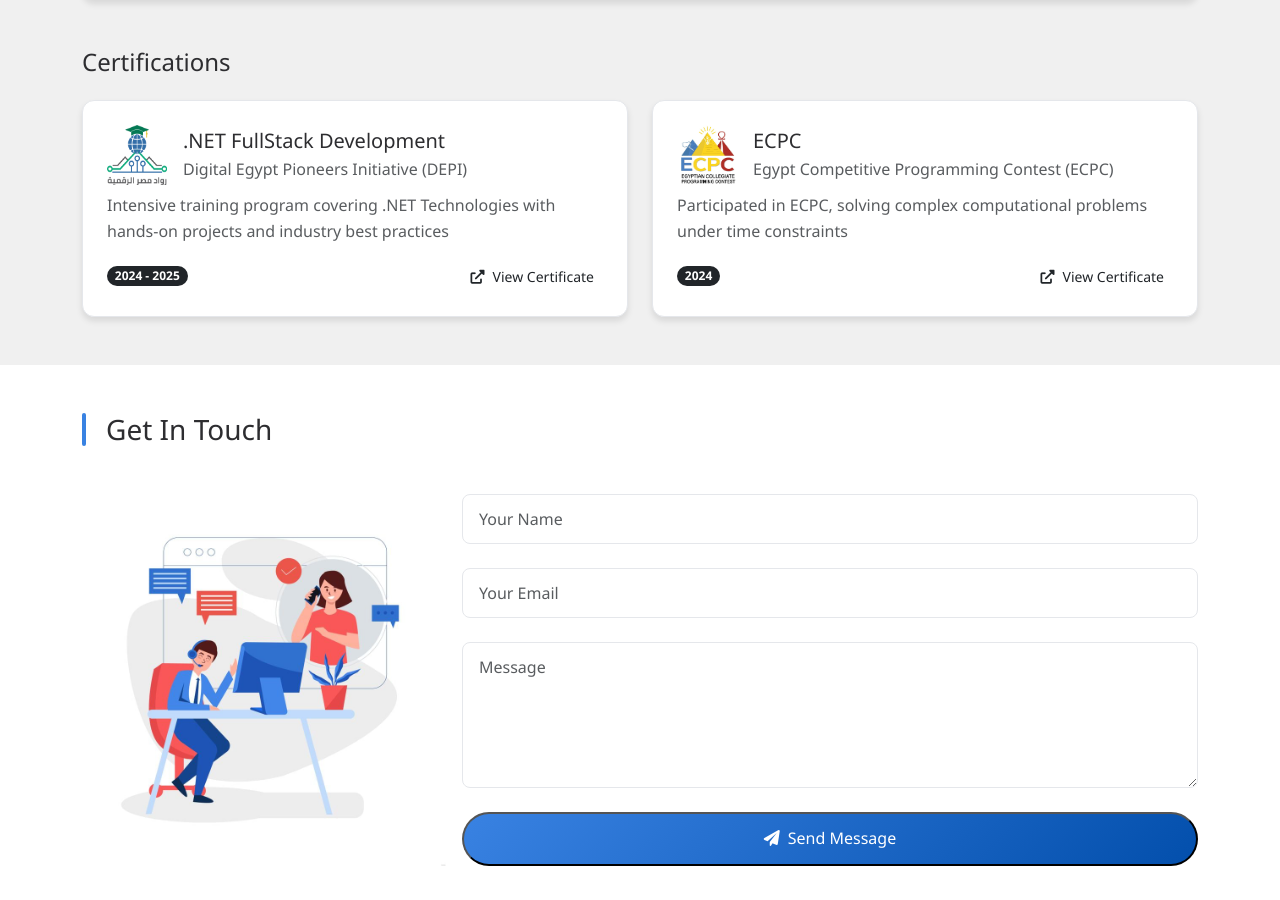
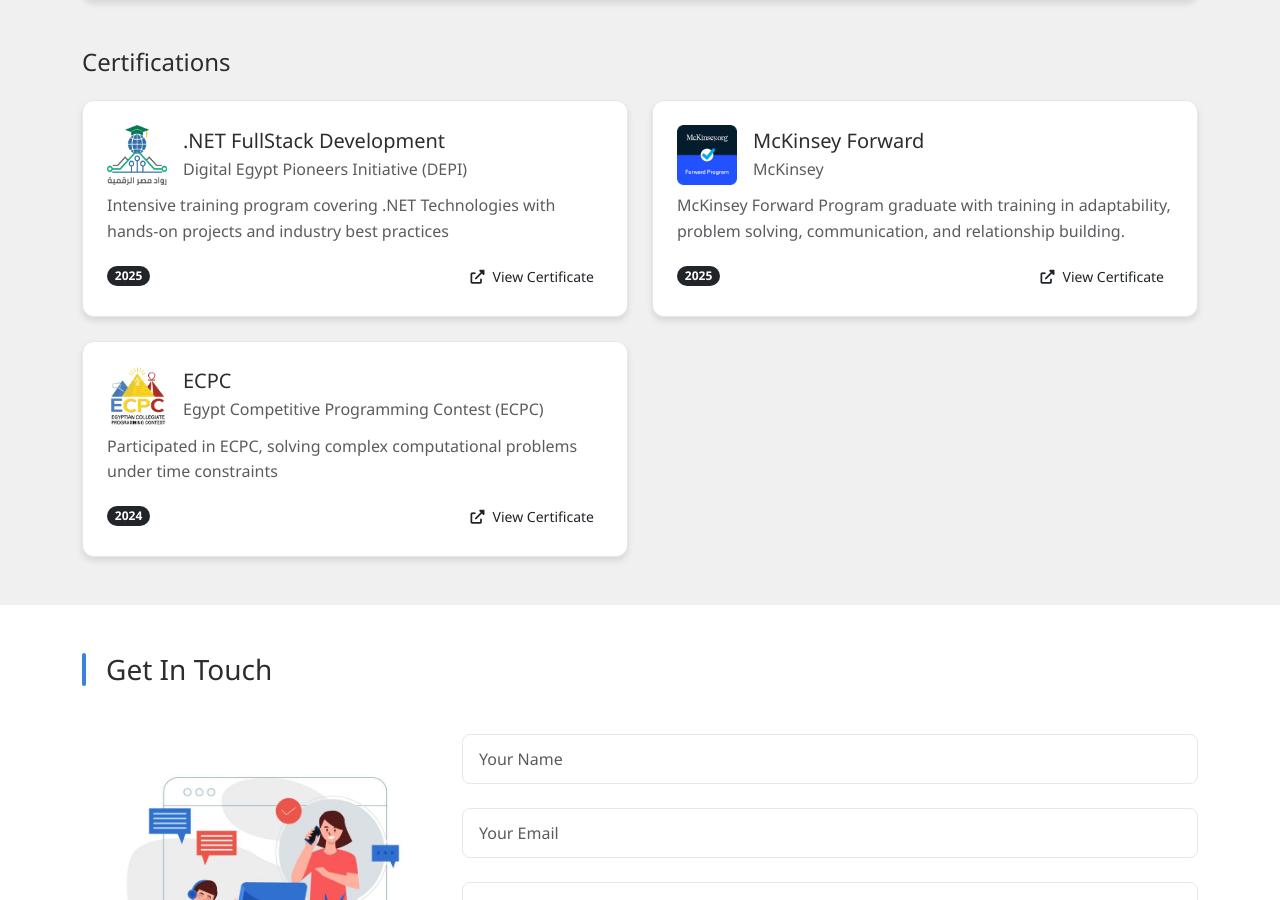
Before and after one commit to MohamedHassan2004/My-Portfolio, a plain HTML site: page index.html in a window 1280 px wide. Shown: the part 3257-4157 px from the top of the page. Drawn offline with nearby package versions, Linux system fonts and the light colour scheme.

Commit message:
add certifications

```diff
--- a/index.html
+++ b/index.html
@@ -320,8 +320,33 @@
                                 <div class="certificate-details">
                                     <p class="text-muted mb-3">Intensive training program covering .NET Technologies with hands-on projects and industry best practices</p>
                                     <div class="d-flex justify-content-between align-items-center">
-                                        <span class="badge bg-dark">2024 - 2025</span>
-                                        <a href="#" class="btn btn-sm certificate-btn" target="_blank">
+                                        <span class="badge bg-dark">2025</span>
+                                        <a href="assets/docs/DEPI.pdf" class="btn btn-sm certificate-btn" target="_blank">
+                                            <i class="fas fa-external-link-alt me-2"></i>View Certificate
+                                        </a>
+                                    </div>
+                                </div>
+                            </div>
+                        </div>
+                    </div>
+                    <!-- Certificate Card -->
+                    <div class="col-md-6">
+                        <div class="skill-card p-4 h-100">
+                            <div class="certificate-content">
+                                <div class="d-flex align-items-center justify-content-between mb-2">
+                                    <div class="d-flex align-items-center">
+                                        <img src="assets/imgs/logos/Mckinsey logo.png" alt="McKinsey" class="logo me-3">
+                                        <div>
+                                            <h5 class="mb-1">McKinsey Forward</h5>
+                                            <p class="text-muted mb-0">McKinsey</p>
+                                        </div>
+                                    </div>
+                                </div>
+                                <div class="certificate-details">
+                                    <p class="text-muted mb-3">McKinsey Forward Program graduate with training in adaptability, problem solving, communication, and relationship building.</p>
+                                    <div class="d-flex justify-content-between align-items-center">
+                                        <span class="badge bg-dark">2025</span>
+                                        <a href="assets/docs/McKinseyForward.pdf" class="btn btn-sm certificate-btn" target="_blank">
                                             <i class="fas fa-external-link-alt me-2"></i>View Certificate
                                         </a>
                                     </div>
```
Also changed, not shown: assets/imgs/logos/Mckinsey logo.png (added), 2 other files.
